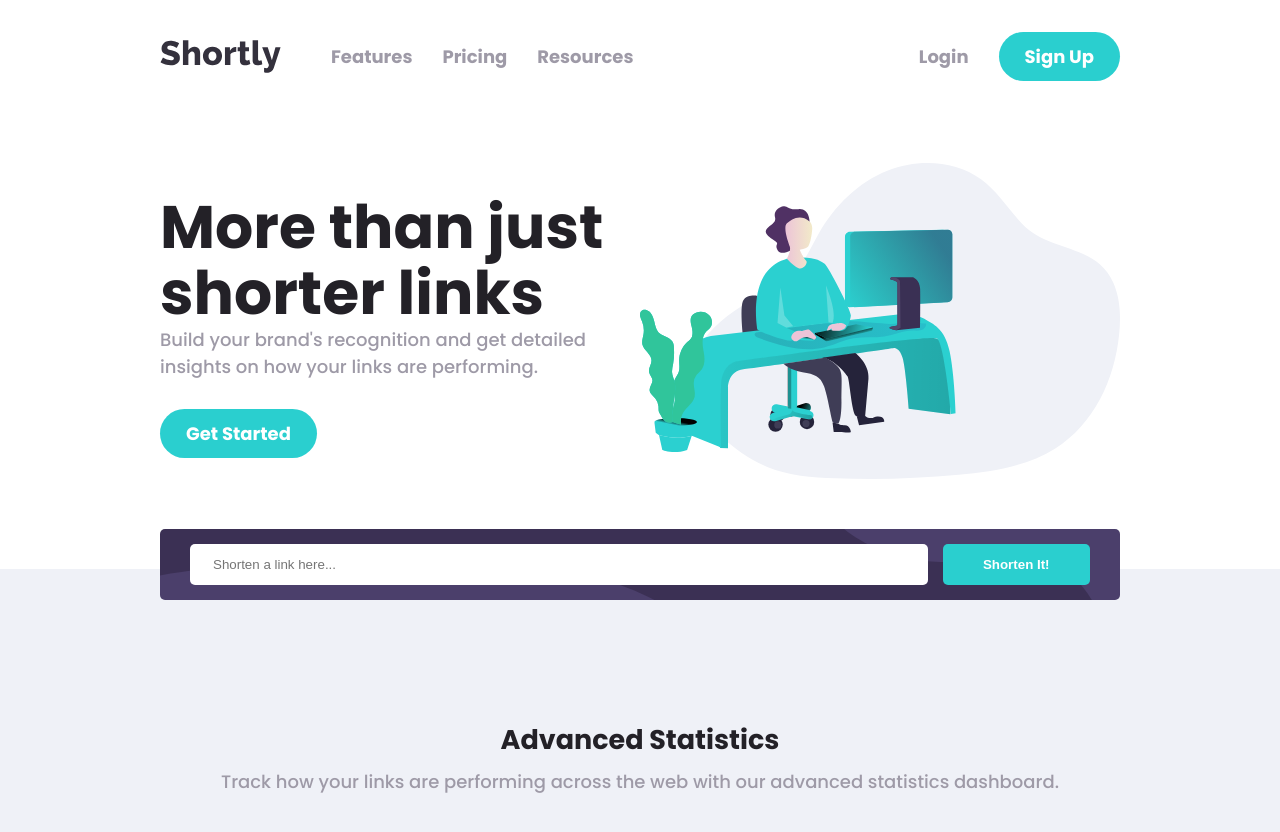
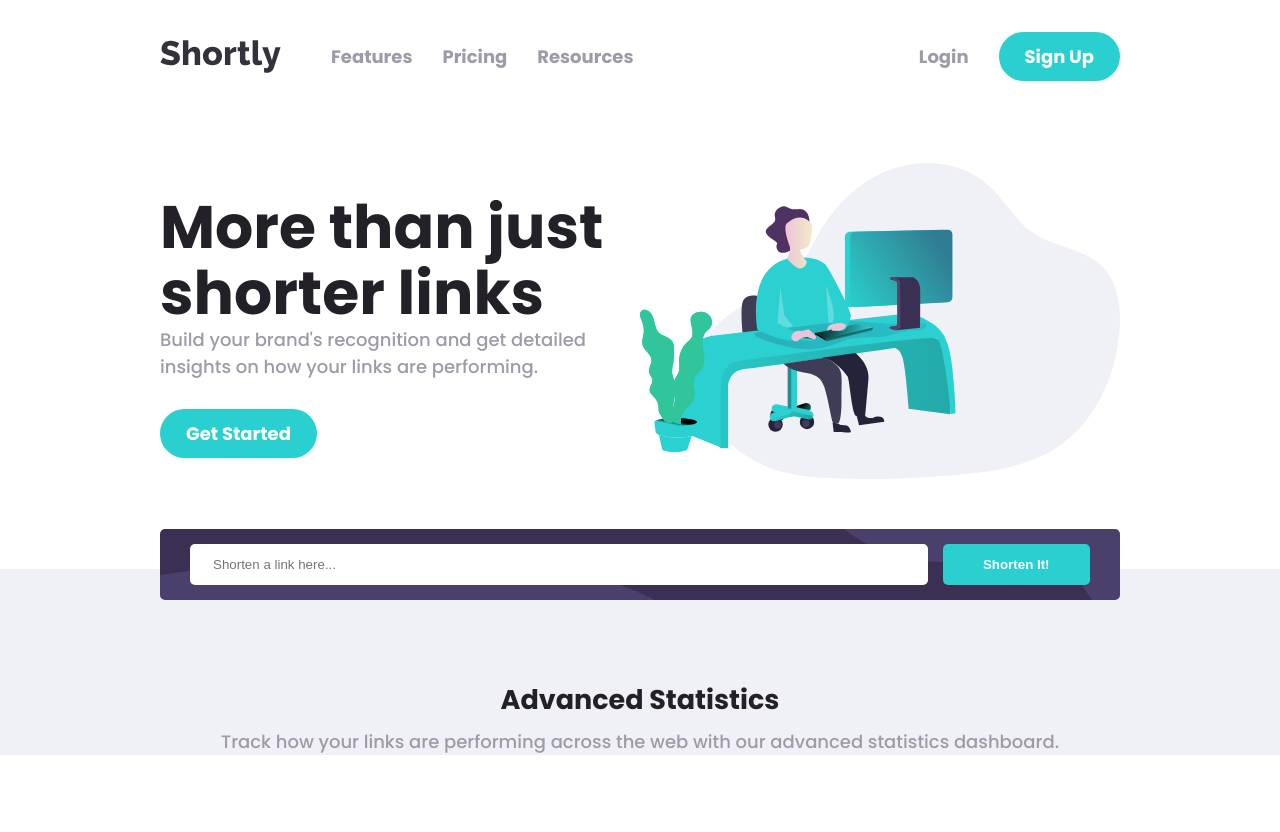
Before and after one commit to dasurahul/url-shortening-api-master, a React (Create React App) app: page / in a window 1280 px wide. Shown: the top 832 px of the page. After the commit the page ends 800 px from the top, so only its background shows below. Built offline with nearby package versions, Linux system fonts and the light colour scheme.

Commit message:
My Commit

```diff
--- a/src/App.js
+++ b/src/App.js
@@ -28,7 +28,7 @@ const Hero = styled.div`
     order: 1;
     text-align: center;
     margin-top: 30px;
-    margin-bottom: 30px;
+    margin-bottom: 60px;
   }
 `;
 
@@ -82,7 +82,7 @@ const App = () => {
       </Container>
       <section style={{ backgroundColor: "#EFF1F7" }}>
         <Form />
-        <div style={{ textAlign: "center", padding: "40px 0" }}>
+        <div style={{ textAlign: "center" }}>
           <h2 style={{ color: "var(--very-dark-violet)", marginBottom: "8px" }}>
             Advanced Statistics
           </h2>
```
